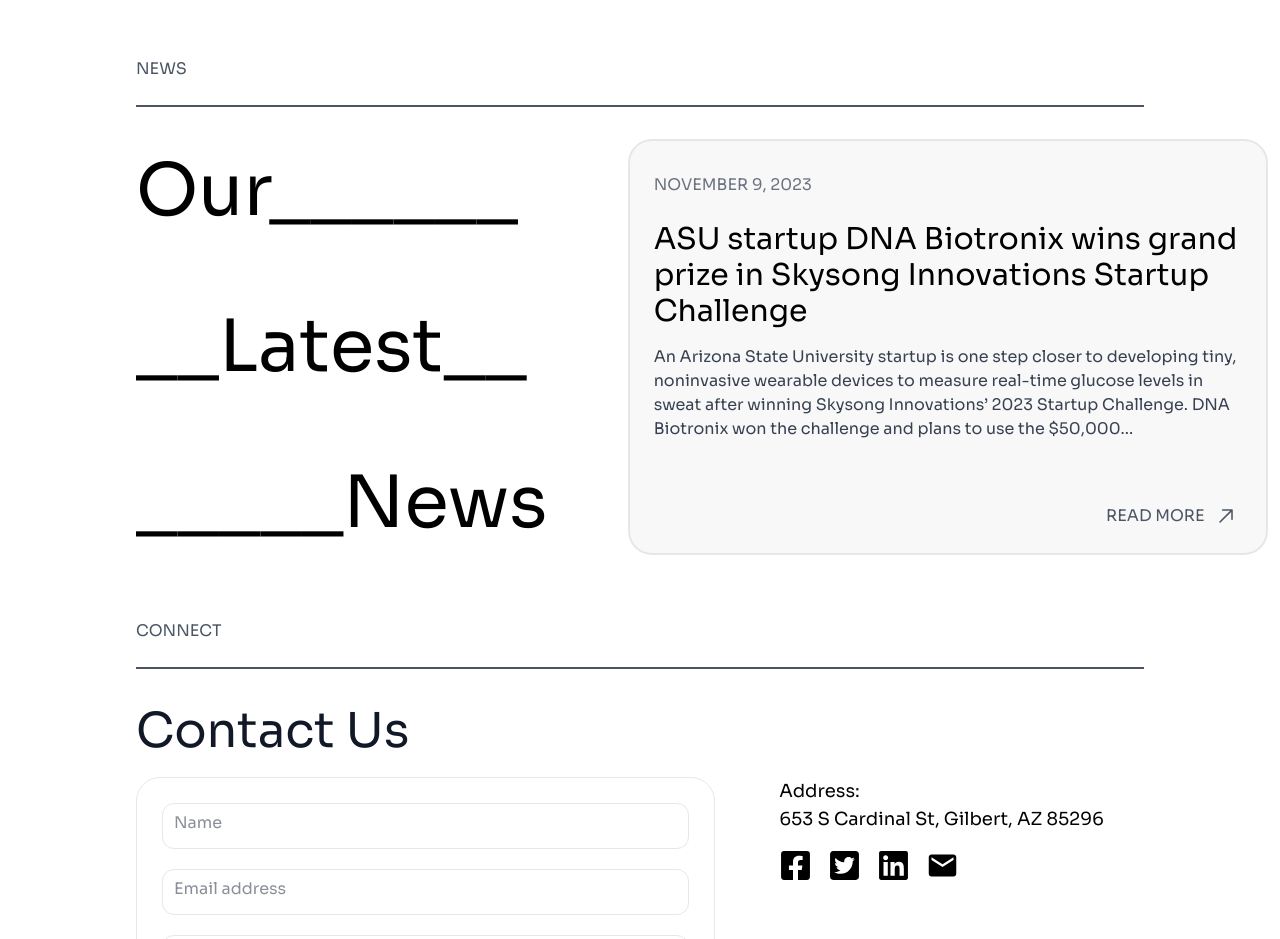
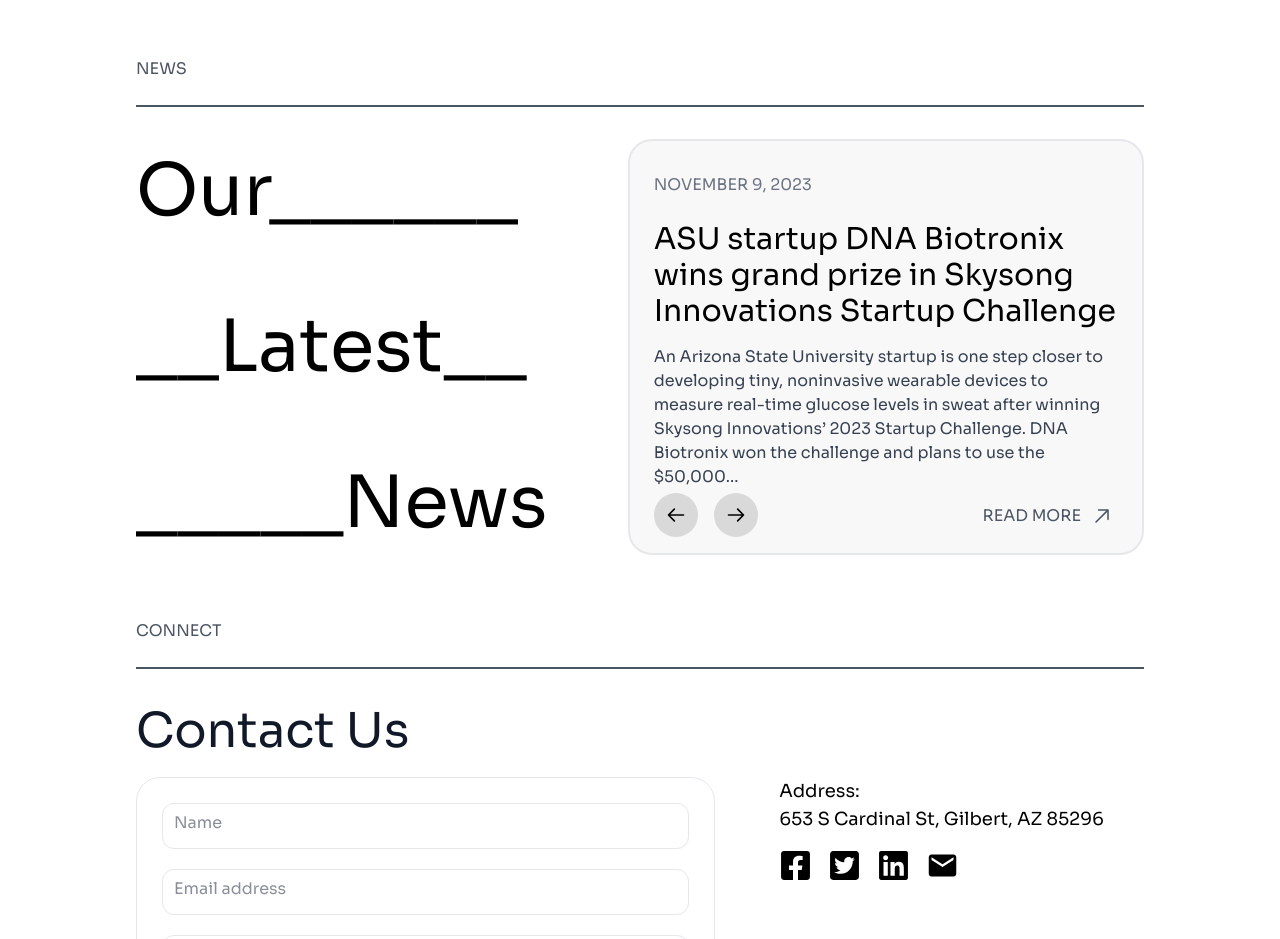
Before and after one commit to ericcxie/dnabiotronix-web, a Next.js app: page / in a window 1280 px wide. Shown: the part 1840-2779 px from the top of the page. Built offline with nearby package versions, Linux system fonts and the light colour scheme.

Commit message:
Add fwd/bwd buttons to article card

```diff
--- a/components/UI/ArticleCard.tsx
+++ b/components/UI/ArticleCard.tsx
@@ -1,11 +1,17 @@
 import React from "react";
+import { motion, AnimatePresence } from "framer-motion";
 import { GoArrowUpRight } from "react-icons/go";
+import ForwardButton from "./buttons/ForwardButton";
+import BackwardButton from "./buttons/BackwardButton";
 
 interface ArticleCardProps {
   date: string;
   title: string;
   description: string;
   readMoreLink: string;
+  onBackwardClick: () => void;
+  onForwardClick: () => void;
+  numArticles: number;
 }
 
 const ArticleCard: React.FC<ArticleCardProps> = ({
@@ -13,16 +19,38 @@
   title,
   description,
   readMoreLink,
+  onBackwardClick,
+  onForwardClick,
+  numArticles,
 }) => {
+  console.log(numArticles);
+  const variants = {
+    hidden: { opacity: 0 },
+    visible: { opacity: 1 },
+  };
+
   return (
     <div className="bg-[#D9D9D9] bg-opacity-20 rounded-3xl border-2 p-6 w-[20rem] xl:w-[40rem] h-[20rem] xl:h-[26rem] relative">
-      <div className="text-gray-500 mb-2 absolute top-8 uppercase">{date}</div>
+      <AnimatePresence>
+        <motion.div
+          key={title}
+          initial="hidden"
+          animate="visible"
+          exit="hidden"
+          variants={variants}
+          transition={{ duration: 1.3 }}
+        >
+          <div className="text-gray-500 mb-2 absolute top-8 uppercase">
+            {date}
+          </div>
           <a href={readMoreLink} target="_blank" rel="noreferrer">
             <h2 className="text-2xl xl:text-3xl text-black pt-12 xl:pt-14 hover:underline">
               {title}
             </h2>
           </a>
           <p className="hidden xl:block text-gray-700 pt-4">{description}</p>
+        </motion.div>
+      </AnimatePresence>
       <a
         href={readMoreLink}
         className="text-gray-600 flex uppercase hover:underline absolute bottom-2 right-3 mb-4 mr-4"
@@ -34,6 +62,12 @@
           <GoArrowUpRight size={25} />
         </span>
       </a>
+      {numArticles > 1 && (
+        <div className="space-x-4 absolute bottom-4 left-6">
+          <BackwardButton onClick={onBackwardClick} />
+          <ForwardButton onClick={onForwardClick} />
+        </div>
+      )}
     </div>
   );
 };
--- /dev/null
+++ b/components/UI/buttons/BackwardButton.tsx
@@ -0,0 +1,34 @@
+import React from "react";
+
+interface BackwardButtonProps {
+  onClick: () => void;
+}
+
+const BackwardButton: React.FC<BackwardButtonProps> = ({ onClick }) => {
+  const baseClass =
+    "inline-block rounded-full p-3 focus:outline-none focus:ring";
+  const baseVariant =
+    "bg-[#D9D9D9] text-black hover:bg-[#bebebe] active:text-indigo-500";
+
+  return (
+    <button className={`${baseClass} ${baseVariant}`} onClick={onClick}>
+      <span className="sr-only">Previous</span>
+      <svg
+        className="h-5 w-5"
+        xmlns="http://www.w3.org/2000/svg"
+        fill="none"
+        viewBox="0 0 24 24"
+        stroke="currentColor"
+      >
+        <path
+          strokeLinecap="round"
+          strokeLinejoin="round"
+          strokeWidth="2"
+          d="M10 19l-7-7m0 0l7-7m-7 7h18"
+        />
+      </svg>
+    </button>
+  );
+};
+
+export default BackwardButton;
--- /dev/null
+++ b/components/UI/buttons/ForwardButton.tsx
@@ -0,0 +1,34 @@
+import React from "react";
+
+interface ForwardButtonProps {
+  onClick: () => void;
+}
+
+const ForwardButton: React.FC<ForwardButtonProps> = ({ onClick }) => {
+  const baseClass =
+    "inline-block rounded-full p-3 focus:outline-none focus:ring";
+  const baseVariant =
+    "bg-[#D9D9D9] text-black hover:bg-[#bebebe] active:text-indigo-500";
+
+  return (
+    <button className={`${baseClass} ${baseVariant}`} onClick={onClick}>
+      <span className="sr-only">Next</span>
+      <svg
+        className="h-5 w-5"
+        xmlns="http://www.w3.org/2000/svg"
+        fill="none"
+        viewBox="0 0 24 24"
+        stroke="currentColor"
+      >
+        <path
+          strokeLinecap="round"
+          strokeLinejoin="round"
+          strokeWidth="2"
+          d="M14 5l7 7m0 0l-7 7m7-7H3"
+        />
+      </svg>
+    </button>
+  );
+};
+
+export default ForwardButton;
--- a/components/data/newsData.ts
+++ b/components/data/newsData.ts
@@ -8,4 +8,18 @@
     readMoreLink:
       "https://news.asu.edu/20231109-asu-startup-dna-biotronix-wins-grand-prize-skysong-innovations-startup-challenge#:~:text=DNA%20Biotronix%20won%20the%20challenge,sweat%20at%20the%20molecular%20level.",
   },
+  {
+    date: "November 10, 2023",
+    title: "Dummy Article 1",
+    description:
+      "This is a dummy article. It contains dummy text for demonstration purposes.",
+    readMoreLink: "https://example.com/dummy-article-1",
+  },
+  {
+    date: "November 11, 2023",
+    title: "Dummy Article 2",
+    description:
+      "This is another dummy article. It also contains dummy text for demonstration purposes.",
+    readMoreLink: "https://example.com/dummy-article-2",
+  },
 ];
--- a/components/sections/News.tsx
+++ b/components/sections/News.tsx
@@ -4,27 +4,42 @@
 import { newsData } from "../data/newsData";
 
 const News: React.FC = () => {
+  const [currentIndex, setCurrentIndex] = React.useState<number>(0);
+  const numArticles = newsData.length;
+
+  const handleBackwardClick = () => {
+    setCurrentIndex((oldIndex) =>
+      oldIndex > 0 ? oldIndex - 1 : newsData.length - 1
+    );
+  };
+
+  const handleForwardClick = () => {
+    setCurrentIndex((oldIndex) =>
+      oldIndex < newsData.length - 1 ? oldIndex + 1 : 0
+    );
+  };
+
+  const currentNewsItem = newsData[currentIndex];
+
   return (
     <div className="container mx-auto px-4 xl:px-20 py-8">
       <SectionHeader text="News" />
-      <div className="text-start mb-8"></div>
       <div className="flex flex-col lg:flex-row justify-center xl:justify-between items-center space-y-8 lg:space-y-0 md:space-x-20 mx-auto">
         <div className="text-black text-5xl xl:text-7xl flex flex-col justify-between h-64 xl:h-96">
           <h1>Our______</h1>
           <h1>__Latest__</h1>
           <h1>_____News</h1>
         </div>
-        <div>
-          {newsData.map((newsItem, index) => (
-            <ArticleCard
-              key={index}
-              date={newsItem.date}
-              title={newsItem.title}
-              readMoreLink={newsItem.readMoreLink}
-              description={newsItem.description}
-            />
-          ))}
-        </div>
+        <ArticleCard
+          key={currentIndex}
+          date={currentNewsItem.date}
+          title={currentNewsItem.title}
+          readMoreLink={currentNewsItem.readMoreLink}
+          description={currentNewsItem.description}
+          onBackwardClick={handleBackwardClick}
+          onForwardClick={handleForwardClick}
+          numArticles={numArticles}
+        />
       </div>
     </div>
   );
--- a/package.json
+++ b/package.json
@@ -11,6 +11,7 @@
   "dependencies": {
     "autoprefixer": "^10.4.16",
     "formik": "^2.4.5",
+    "framer-motion": "^10.16.12",
     "next": "14.0.3",
     "postcss": "^8.4.31",
     "react": "^18",
```
Also changed, not shown: 1 other file (tests, documents, lock files or other folders). Lines whose indentation alone changed are shown as unchanged.
